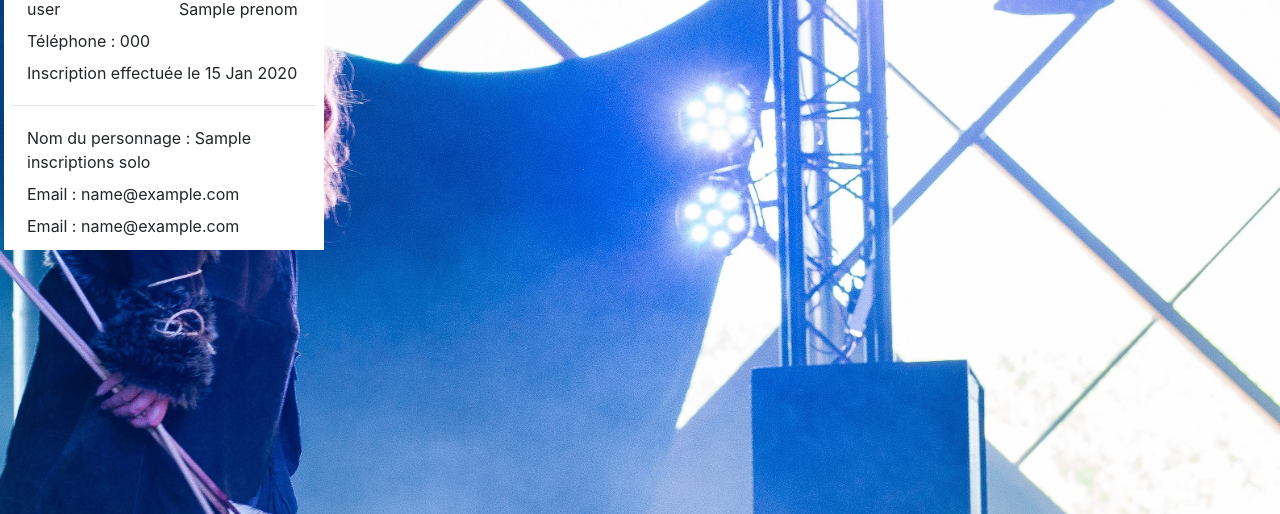
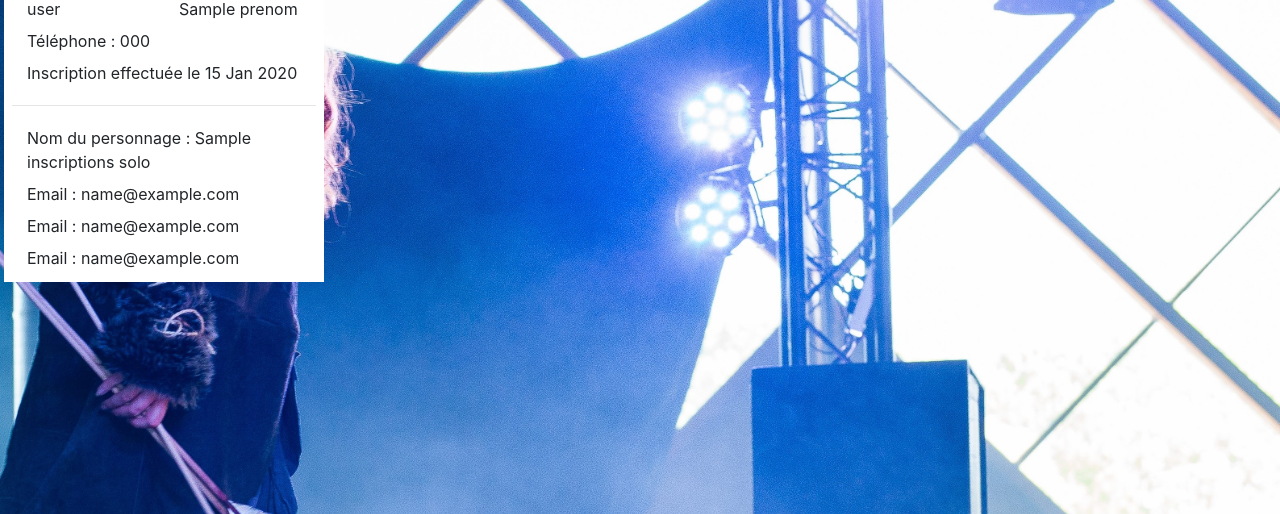
Before and after one commit to garotc/cosplaySymfonyold, a Symfony app: template templates/admin/inscriptionSolo.html.twig in a window 1280 px wide. Shown: the part 243-757 px from the top of the page. Run offline with Twig, Linux system fonts and the light colour scheme; the template is opened without the code that fills it: most values are stand-ins (such as "Sample title", 1, 10 or a date in 2020); some libraries are stand-ins or nearby versions.

Commit message:
problem with commit

```diff
--- a/templates/admin/inscriptionSolo.html.twig
+++ b/templates/admin/inscriptionSolo.html.twig
@@ -35,6 +35,9 @@
         <div class="row py-1">
             <div class="col-sm-12 col-md-12">Email : {{ inscription.user.email }}</div>
         </div>
+        <div class="row py-1">
+            <div class="col-sm-12 col-md-12">Email : {{ inscription.user.email }}</div>
+        </div>
     </div>
 
 {% endfor %}
```
